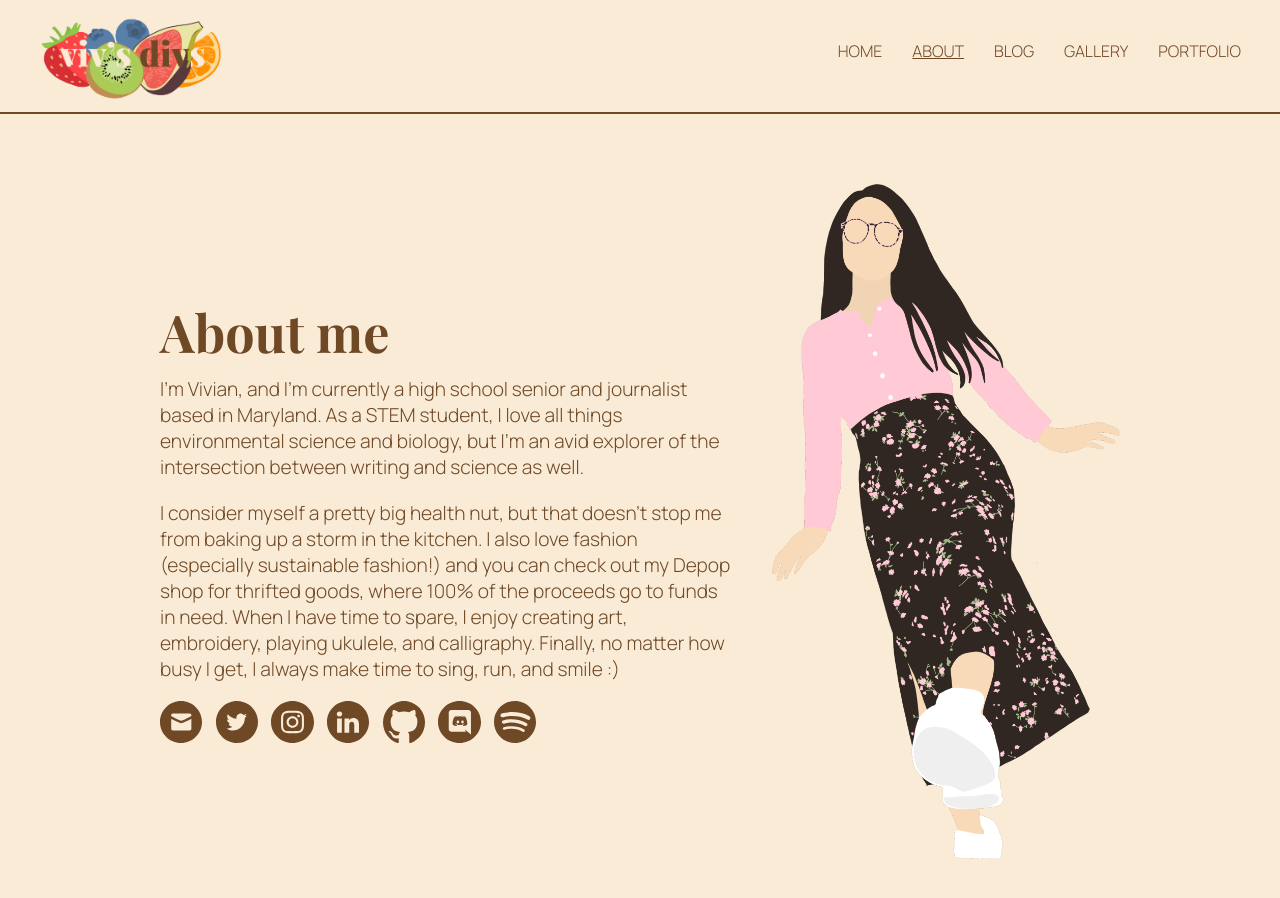
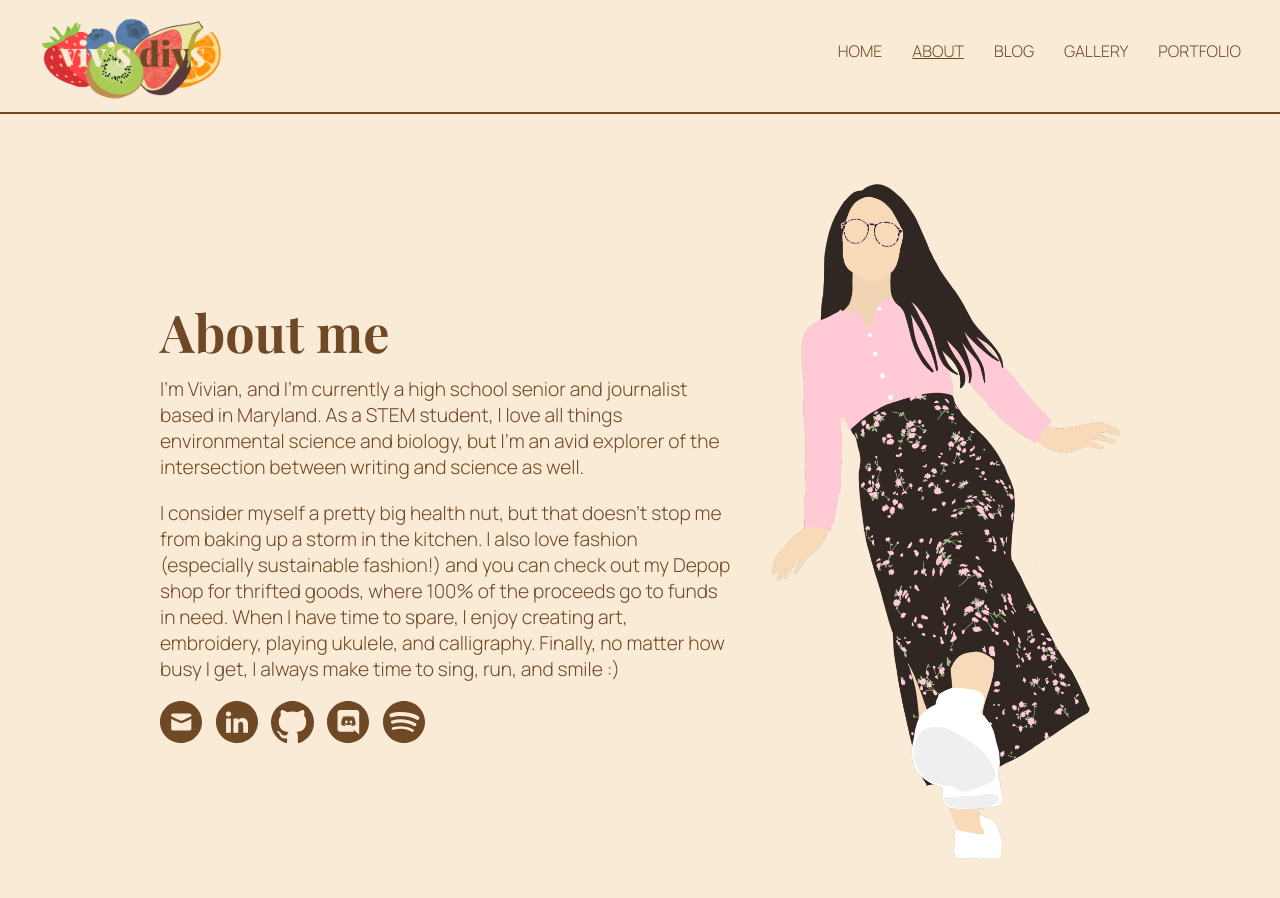
Before and after one commit to vivieli77/vivsdivs, a Jekyll site: the page built from about.html, in a window 1280 px wide. Built offline with Jekyll 4.4.1, drawn with Linux system fonts in a browser that asks for light colours.

Commit message:
Update about.html

```diff
--- a/about.html
+++ b/about.html
@@ -11,8 +11,8 @@ title: About
     <p>I consider myself a pretty big health nut, but that doesn’t stop me from baking up a storm in the kitchen. I also love fashion (especially sustainable fashion!) and you can check out my Depop shop for thrifted goods, where 100% of the proceeds go to funds in need. When I have time to spare, I enjoy creating art, embroidery, playing ukulele, and calligraphy. Finally, no matter how busy I get, I always make time to sing, run, and smile :)</p>
     <div id="icons">
       <a href="mailto:vivieli77@gmail.com"><img src="/assets/mail.svg"></a>
-      <a href="https://twitter.com/treehuggerviv"><img src="/assets/twitter.svg"></a>
-      <a href="https://instagram.com/mclovivian"><img src="/assets/insta.svg"></a>
+      <!-- <a href="https://twitter.com/treehuggerviv"><img src="/assets/twitter.svg"></a> -->
+      <!-- <a href="https://instagram.com/mclovivian"><img src="/assets/insta.svg"></a> -->
       <a href="https://www.linkedin.com/in/vivian-li-25b424183/"><img src="/assets/linkedin.svg"></a>
       <a href="https://github.com/vivieli77"><img src="/assets/github.svg"></a>
       <a href="https://discord.com/users/354755180094291971"><img src="/assets/discord.svg"></a>
```
